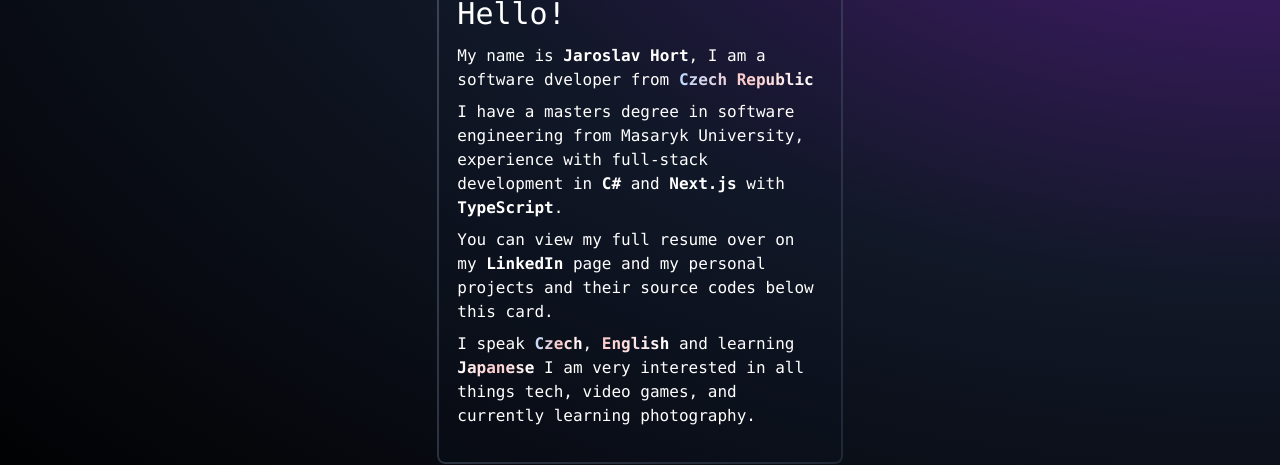
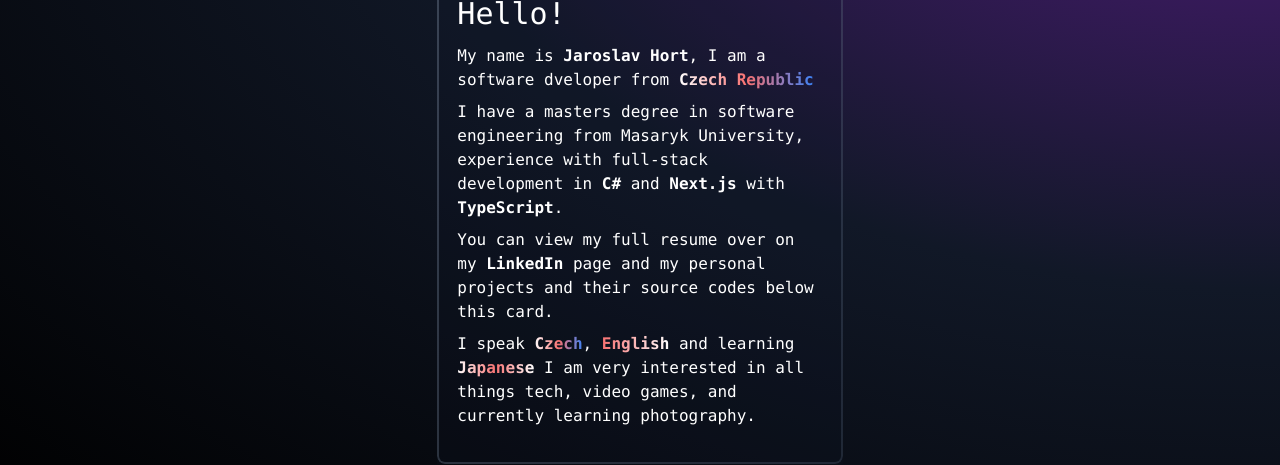
Before and after one commit to hortjar/portfolio, a SvelteKit app: page / in a window 1280 px wide. Shown: the part 276-741 px from the top of the page. Built offline with nearby package versions, Linux system fonts and the light colour scheme; no server answers; the database is empty.

Commit message:
fix: saturate colors in text

```diff
--- a/src/app.css
+++ b/src/app.css
@@ -38,14 +38,14 @@
   }
 
   .czech-text {
-    @apply font-bold bg-gradient-to-r from-blue-200 via-red-200 to-white [-webkit-background-clip:text] [-webkit-text-fill-color:transparent];
+    @apply font-bold bg-gradient-to-r from-white  via-red-400 to-blue-500 [-webkit-background-clip:text] [-webkit-text-fill-color:transparent];
   }
 
   .english-text {
-    @apply font-bold bg-gradient-to-r from-red-200  to-white [-webkit-background-clip:text] [-webkit-text-fill-color:transparent];
+    @apply font-bold bg-gradient-to-r from-red-400  to-white [-webkit-background-clip:text] [-webkit-text-fill-color:transparent];
   }
 
   .japan-text {
-    @apply font-bold bg-gradient-to-r from-white via-red-200 to-white [-webkit-background-clip:text] [-webkit-text-fill-color:transparent];
+    @apply font-bold bg-gradient-to-r from-white via-red-400 to-white [-webkit-background-clip:text] [-webkit-text-fill-color:transparent];
   }
 }
```
